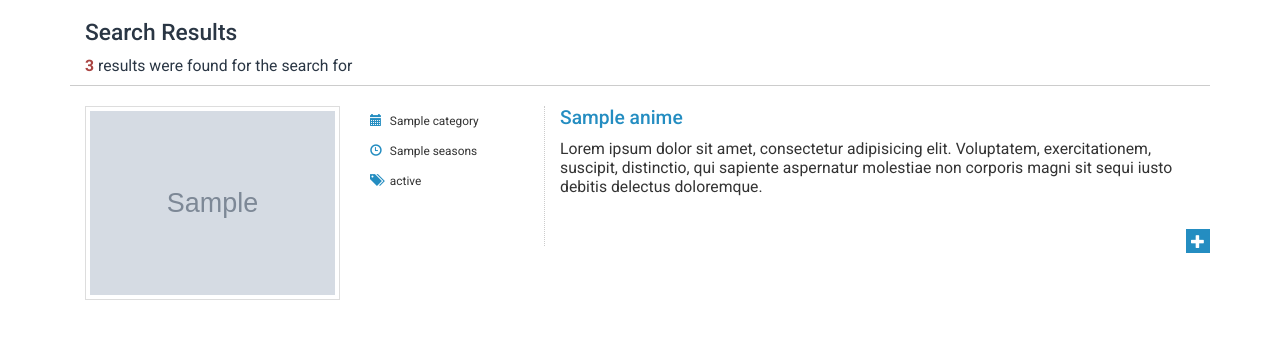
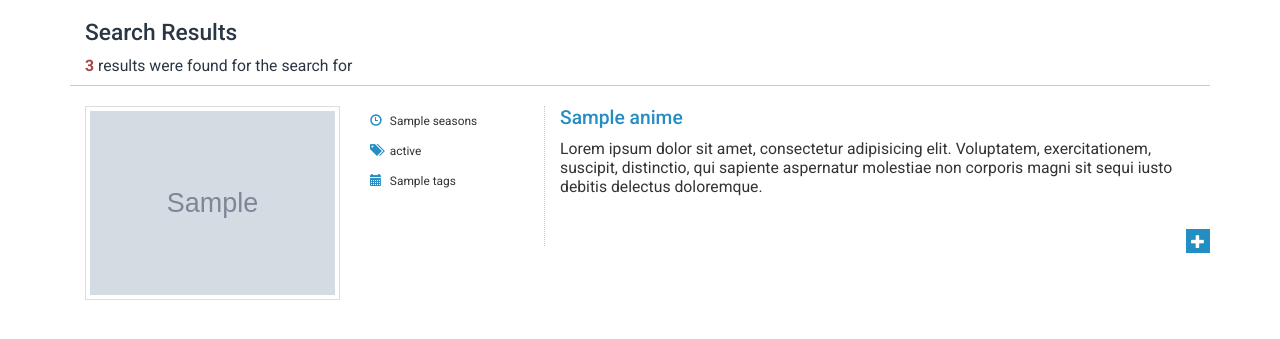
Before and after one commit to arun199941/anime-lister, a Django app: template templates/results.html in a window 1280 px wide. Shown: the top 339 px of the page. Run offline with Django 3.2, Linux system fonts and the light colour scheme; the template is opened without the code that fills it: most values are stand-ins (such as "Sample title", 1, 10 or a date in 2020); grey boxes marked "Sample" are stand-in pictures; some libraries are stand-ins or nearby versions.

Commit message:
fifth commit

```diff
--- a/animes/models.py
+++ b/animes/models.py
@@ -10,6 +10,7 @@ class Anime(models.Model):
     id = models.AutoField(primary_key=True)
     category = models.ForeignKey(Category, verbose_name="Category",on_delete=models.CASCADE)
     anime = models.CharField(max_length=255, verbose_name="Anime")
+    desc = models.TextField(max_length=500, default='')
     seasons = models.CharField(max_length=100)
     status = models.TextField(max_length=100)
     thumb_nail = models.ImageField(upload_to='anime/images',default='')
--- a/templates/results.html
+++ b/templates/results.html
@@ -40,9 +40,10 @@
 			</div>
 			<div class="col-xs-12 col-sm-12 col-md-2">
 				<ul class="meta-search">
-					<li><i class="glyphicon glyphicon-calendar"></i> <span>{{items.category}}</span></li>
+
 					<li><i class="glyphicon glyphicon-time"></i> <span>{{items.seasons}}</span></li>
-					<li><i class="glyphicon glyphicon-tags"></i> <span>{{items.status}}</span></li>
+          <li><i class="glyphicon glyphicon-tags"></i> <span>{{items.status}}</span></li>
+          <li><i class="glyphicon glyphicon-calendar"></i> <span>{{items.tags}}</span></li>
 				</ul>
 			</div>
 			<div class="col-xs-12 col-sm-12 col-md-7 excerpet">
```
Also changed, not shown: animes/migrations/0005_anime_desc.py (added), db.sqlite3.
